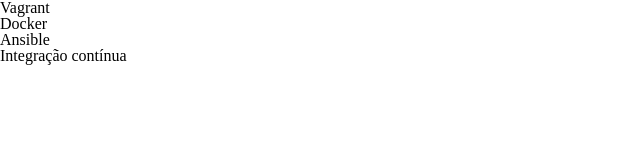
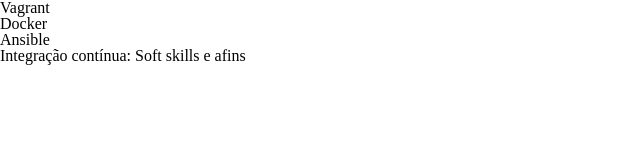
Before and after one commit to XandeBarros/alura-git, a plain HTML site: page index.html in a window 1280 px wide. Shown: the whole page, without its empty margins (0-640 px from the left). Drawn offline with Linux system fonts and the light colour scheme; files that its build step writes are made by us from their sources.

Commit message:
Renomeando Curso Integração Contínua

```diff
--- a/index.html
+++ b/index.html
@@ -12,7 +12,7 @@
         <li>Vagrant</li>
         <li>Docker</li>
         <li>Ansible</li>
-        <li>Integração contínua</li>
+        <li>Integração contínua: Soft skills e afins</li>
     </ul>
 </body>
 </html>
```
